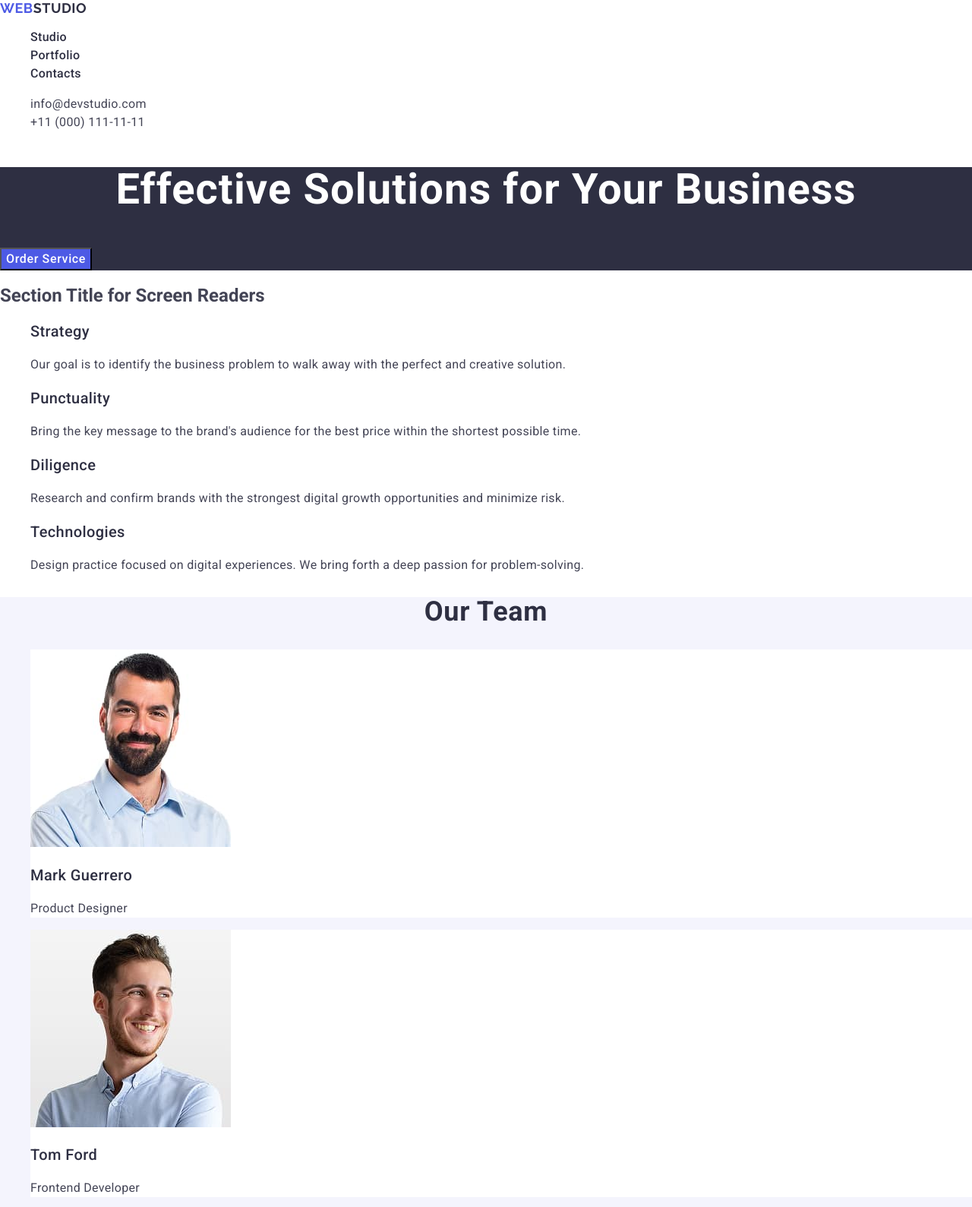
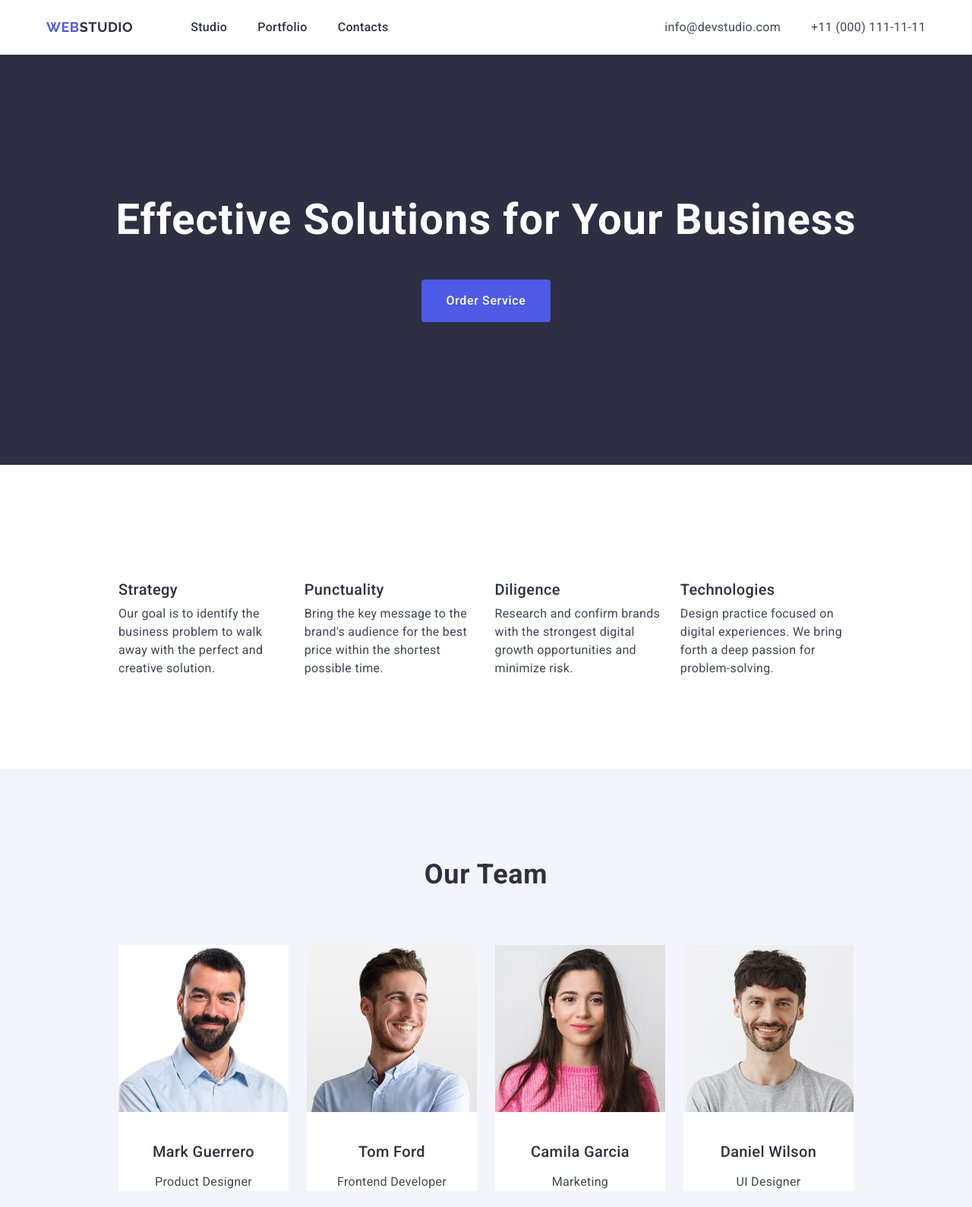
Before and after one commit to Alporokh/goit-markup-hw-03, a plain HTML site: page index.html in a window 1280 px wide. Shown: the top 1589 px of the page at 76% size. Drawn offline with nearby package versions, Linux system fonts and the light colour scheme.

Commit message:
update all files

```diff
--- a/css/styles.css
+++ b/css/styles.css
@@ -1,3 +1,9 @@
+/* #region border box */
+*,
+*::before,
+*::after {
+     box-sizing: border-box;
+   }
 
 body {
     font-family: "Roboto", sans-serif;
@@ -5,14 +11,49 @@ body {
     background-color: #fff;
 }
 
+/* #region Reset styles */
+
+h1, h2, h3, h4, h5, h6,
+p {
+  margin: 0;
+  padding: 0;
+}
+
 ul,
 ol {
     list-style-type: none;
+    margin: 0;
+    padding: 0;
 }
 
 a {
     text-decoration: none;
  }
+
+ img {
+  display: block;
+  max-width: 100%;
+  height: auto;
+}
+
+.header-container {
+    display: flex;
+    justify-content: space-between;
+    padding: 24px 0;
+
+}
+
+.container {
+max-width: 1158px;
+margin: 0 auto;
+align-items: center;
+}
+
+.header-nav {
+    display: flex;
+    align-items: center;
+}
+
 
 .logo {
     font-family: "Raleway", sans-serif;
@@ -30,8 +71,21 @@ a {
 
 .footer-logo .logo-part {
     color: #f4f4fd;
+    display: inline-block;
 }
 
+.footer-container {
+    width: 1158px;
+    margin: 0 auto;
+
+}
+
+.nav-list {
+    display: flex;
+    gap: 40px;
+    list-style: none;
+    padding-left: 76px;
+}
 
 .nav-link {
         font-weight: 500;
@@ -43,6 +97,12 @@ a {
 
 .contacts {
     font-style: normal;
+}
+
+.contacts-list {
+    display: flex;
+    gap: 40px;
+    list-style: none;
 }
 
 .contacts-link {
@@ -61,18 +121,34 @@ a {
 
 .page-footer {
     background-color:#2e2f42;
+    padding: 100px 0;
+    margin:  auto;
+    padding-left: 15px;
+    padding-right: 15px;
+        }
+.footer-container {
+    width: 1158px;
+    margin: 0 auto;
+    padding-left: 15px;
+    padding-right: 15px;
 }
+
 .text-footer {
     font-weight: 400;
     font-size: 16px;
     line-height: 1.5;
     letter-spacing: 0.02em;
     color: #f4f4fd;
+    max-width: 264px;
+    padding-top: 16px;
 }
 
 .section-hero {
    background-color: #2e2f42;
-}
+   padding: 188px 0;
+   text-align: center;
+      }
+
 .page-title {
     font-weight: 700;
     font-size: 56px;
@@ -80,12 +156,17 @@ a {
     letter-spacing: 0.02em;
     text-align: center;
     color: #fff;
+    margin-bottom: 48px;
 }
 
 .button {
    background-color: #4d5ae5;
    color: #f4f4fd;
    cursor: pointer;
+   padding: 16px 32px;
+   border: none;
+   border-radius: 4px;
+
 }
 
 .button-text {
@@ -103,11 +184,17 @@ a {
 }
 
 .visually-hidden {
-    overflow: hidden;
-    clip: rect(0 0 0 0);
-    white-space: nowrap;
-    border: 0;
-   }
+  position: absolute;
+  width: 1px;
+  height: 1px;
+  margin: -1px;
+  border: 0;
+  padding: 0;
+  white-space: nowrap;
+  clip-path: inset(100%);
+  clip: rect(0, 0, 0, 0);
+  overflow: hidden;
+}
 
 .title {
     font-weight: 500;
@@ -115,10 +202,14 @@ a {
     line-height: 1.2;
     letter-spacing: 0.02em;
     color: #2e2f42;
-}
+    margin-top: 32px;
+    margin-bottom: 8px;
+   }
 
 .section-gallery {
-    background-color: #F4F4FD
+    background-color: #F4F4FD;
+    padding: 120px 156px;
+    text-align: center;
 }
 
 
@@ -130,7 +221,8 @@ a {
     text-align: center;
     color: #2e2f42;
     text-transform: capitalize;
-}
+    margin-bottom: 72px;
+       }
 
 .text {
     font-weight: 400;
@@ -142,4 +234,51 @@ a {
 
 .item-gallery {
     background: #fff;
+    display: flex;
+    gap: 8px;
+    flex-direction: column;
+    align-items: center;
    }
+
+.section-about {
+    padding: 120px 0;
+    background-color: #fff;
+    }
+.about-list {
+    display: flex;
+    gap: 24px;
+    justify-content: space-between;
+    padding: 0;
+    margin: 0 156px;
+        }
+
+.section-portfolio {
+    background-color: #fff;
+    padding: 0;
+    margin: 120px 156px 0 156px;
+    text-align: center;
+}
+
+.gallery-list {
+    display: flex;
+    gap: 24px;
+    justify-content: center;
+    padding: 0px;
+
+        }
+
+.portfolio-list {
+    display: flex;
+    flex-wrap: wrap;
+    gap: 24px;
+    justify-content: center;
+    margin-bottom: 72px;
+
+    }
+
+.portfolio-item {
+    width: calc((100% - 48px) / 3);
+    background-color: #ffffff;
+    list-style: none;
+    text-align: left;
+}
--- a/index.html
+++ b/index.html
@@ -21,6 +21,7 @@
 
 <body>
     <header class="page-header">
+    <div class="container header-container">
         <!--Navigation Menu-->
         <nav class="header-nav">
         <a class="logo header-logo" href="./index.html">
@@ -40,6 +41,7 @@
                 <li class="contacts-item"><a class="contacts-link" href="tel:+110001111111">+11 (000) 111-11-11</a></li>
         </ul>
             </address>
+    </div>
     </header>
     <main>
         <!--Hero Section-->
@@ -48,9 +50,9 @@
             <button class="button button-text">Order Service</button>
         </section>
         <!--About Us Section-->
-        <section>
+        <section class="section-about">
             <h2 class="visually-hidden">Section Title for Screen Readers</h2>
-            <ul>
+            <ul class="about-list">
                 <li>
                     <h3 class="title">Strategy</h3>
                     <p class="text">Our goal is to identify the business problem to walk away with the perfect and creative solution.</p>
@@ -75,16 +77,16 @@
         <!--Our Team Section-->
         <section class="section-gallery">
             <h2 class="section-title">Our Team</h2>
-            <ul>
+            <ul class="gallery-list">
                 <li class="item-gallery">
                     <img src="./images/Mark.jpg" width="264" alt="Mark Guerrero">
                     <h3 class="title">Mark Guerrero</h3>
-                    <p class="text text">Product Designer</p>
+                    <p class="text">Product Designer</p>
                 </li>
                 <li class="item-gallery">
                     <img src="./images/Tom.jpg" width="264" alt="Tom Ford">
                     <h3 class="title">Tom Ford</h3>
-                    <p class="text text">Frontend Developer</p>
+                    <p class="text">Frontend Developer</p>
                 </li>
                 <li class="item-gallery">
                     <img src="./images/Camila.jpg" width="264" alt="Camila Garcia">
@@ -98,36 +100,36 @@
                 </li>
             </ul>
         </section>
-        <section>
+        <section class="section-portfolio">
             <!--Portfolio Section-->
             <h2 class="section-title">Our Portfolio</h2>
-            <ul>
-                <li>
+            <ul class="portfolio-list">
+                <li class="portfolio-item">
                     <img src="./images/Banking_app.jpg" width="360" alt="Banking App">
                     <h3 class="title">Banking App</h3>
                     <p class="text">App</p>
                 </li>
-                <li>
+                <li class="portfolio-item">
                     <img src="./images/Cashless_payment.jpg" width="360" alt="Cashless Payment">
                     <h3 class="title">Cashless Payment</h3>
                     <p class="text">Marketing</p>
                 </li>
-                <li>
+                <li class="portfolio-item">
                     <img src="./images/Meditation_app.jpg" width="360" alt="Meditation App">
                     <h3 class="title">Meditation App</h3>
                     <p class="text">App</p>
                 </li>
-                <li>
+                <li class="portfolio-item">
                     <img src="./images/Taxi_service.jpg" width="360" alt="Taxi Service">
                     <h3 class="title">Taxi Service</h3>
                     <p class="text">Marketing</p>
                 </li>
-                <li>
+                <li class="portfolio-item">
                     <img src="./images/Screen_illustrations.jpg" width="360" alt="Screen Illustrations">
                     <h3 class="title">Screen Illustrations</h3>
                     <p class="text">Design</p>
                 </li>
-                <li>
+                <li class="portfolio-item">
                     <img src="./images/Online_courses.jpg" width="360" alt="Online Courses">
                     <h3 class="title">Online Courses</h3>
                     <p class="text">Marketing</p>
@@ -136,11 +138,13 @@
         </section>
     </main>
     <footer class="page-footer">
+    <div class="container footer-container">
         <a class="logo footer-logo" href="./index.html">
             Web<span class="logo-part">Studio</span>
         </a>
 
         <p class="text-footer">Increase the flow of customers and sales for your business with digital marketing & growth solutions.</p>
+    </div>
     </footer>
 </body>
 
```
